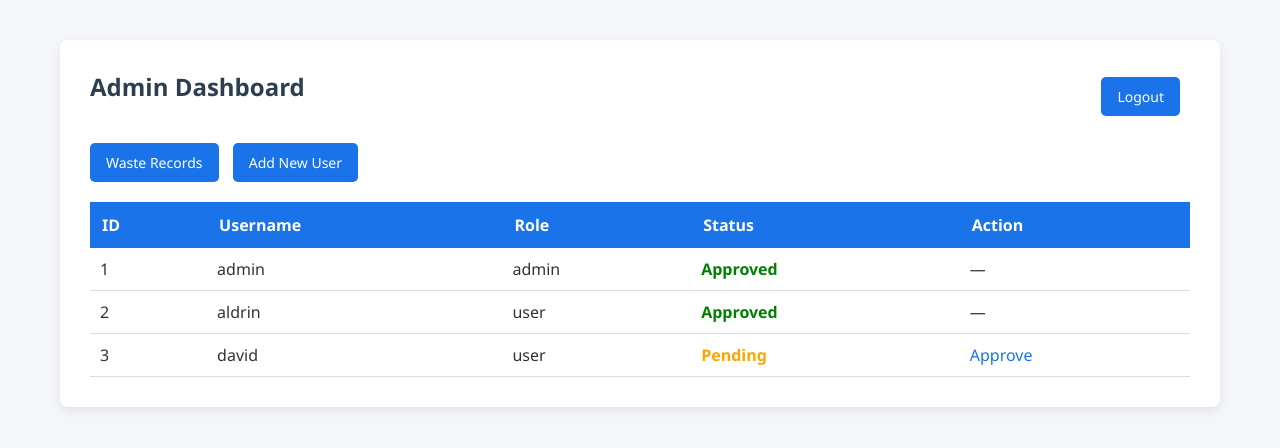
After one commit to aldrinjacob/Waste_Management_DBMS, a Flask app: page /admin in a window 1280 px wide. The commit adds this page. Shown: the top 448 px of the page. Run offline with Flask 3, Linux system fonts and the light colour scheme; a user stored in the database is signed in; data comes from the database, SQL or seed files in the repository; both versions use the stored data as it was after the commit.

Commit message:
Added admin user management and professional UI

```diff
--- a/app.py
+++ b/app.py
@@ -22,16 +22,30 @@ with get_db_connection() as conn:
         )
     """)
     conn.commit()
+
 with get_db_connection() as conn:
     conn.execute("""
         CREATE TABLE IF NOT EXISTS users (
             id INTEGER PRIMARY KEY AUTOINCREMENT,
             username TEXT UNIQUE NOT NULL,
-            password TEXT NOT NULL
+            password TEXT NOT NULL,
+            role TEXT NOT NULL,
+            status TEXT NOT NULL
         )
     """)
     conn.commit()
 
+with get_db_connection() as conn:
+    admin = conn.execute(
+        "SELECT * FROM users WHERE username = 'admin'"
+    ).fetchone()
+
+    if not admin:
+        conn.execute(
+            "INSERT INTO users (username, password, role, status) VALUES (?, ?, ?, ?)",
+            ('admin', 'admin123', 'admin', 'approved')
+        )
+        conn.commit()
 # ---------------- READ ----------------
 @app.route('/')
 def index():
@@ -93,27 +107,9 @@ def delete(id):
     conn.commit()
     conn.close()
     return redirect(url_for('index'))
-@app.route('/signup', methods=('GET', 'POST'))
+@app.route('/signup')
 def signup():
-    if request.method == 'POST':
-        username = request.form['username']
-        password = request.form['password']
-
-        conn = get_db_connection()
-        try:
-            conn.execute(
-                'INSERT INTO users (username, password) VALUES (?, ?)',
-                (username, password)
-            )
-            conn.commit()
-        except:
-            conn.close()
-            return "Username already exists"
-        conn.close()
-
-        return redirect(url_for('login'))
-
-    return render_template('signup.html')
+    return "Signup is disabled. Contact admin for access."
 @app.route('/login', methods=('GET', 'POST'))
 def login():
     if request.method == 'POST':
@@ -122,22 +118,72 @@ def login():
 
         conn = get_db_connection()
         user = conn.execute(
-            'SELECT * FROM users WHERE username=? AND password=?',
+            "SELECT * FROM users WHERE username=? AND password=? AND status='approved'",
             (username, password)
         ).fetchone()
         conn.close()
 
         if user:
             session['user'] = username
+            session['role'] = user['role']
             return redirect(url_for('index'))
         else:
-            return "Invalid username or password"
+            return "Access denied. User not approved or invalid credentials."
 
     return render_template('login.html')
 @app.route('/logout')
 def logout():
     session.pop('user', None)
     return redirect(url_for('login'))
+@app.route('/admin')
+def admin_dashboard():
+    if 'user' not in session or session.get('role') != 'admin':
+        return "Access denied. Admins only."
+
+    conn = get_db_connection()
+    users = conn.execute("SELECT * FROM users").fetchall()
+    conn.close()
+
+    return render_template('admin.html', users=users)
+
+@app.route('/approve/<int:user_id>')
+def approve_user(user_id):
+    if 'user' not in session or session.get('role') != 'admin':
+        return "Access denied. Admins only."
+
+    conn = get_db_connection()
+    conn.execute(
+        "UPDATE users SET status='approved' WHERE id=?",
+        (user_id,)
+    )
+    conn.commit()
+    conn.close()
+
+    return redirect(url_for('admin_dashboard'))
+@app.route('/add_user', methods=('GET', 'POST'))
+def add_user():
+    if 'user' not in session or session.get('role') != 'admin':
+        return "Access denied. Admins only."
+
+    if request.method == 'POST':
+        username = request.form['username']
+        password = request.form['password']
+
+        conn = get_db_connection()
+        try:
+            conn.execute(
+                "INSERT INTO users (username, password, role, status) VALUES (?, ?, ?, ?)",
+                (username, password, 'user', 'pending')
+            )
+            conn.commit()
+        except:
+            conn.close()
+            return "Username already exists"
+        conn.close()
+
+        return redirect(url_for('admin_dashboard'))
+
+    return render_template('add_user.html')
 
 # ---------------- RUN APP ----------------
 if __name__ == "__main__":
--- a/static/style.css
+++ b/static/style.css
@@ -0,0 +1,130 @@
+/* ===== Global Styles ===== */
+body {
+    margin: 0;
+    padding: 0;
+    font-family: "Segoe UI", Tahoma, Geneva, Verdana, sans-serif;
+    background-color: #f4f6f9;
+    color: #333;
+}
+
+/* ===== Page Container ===== */
+.container {
+    width: 90%;
+    max-width: 1100px;
+    margin: 40px auto;
+    background: #ffffff;
+    padding: 30px;
+    border-radius: 8px;
+    box-shadow: 0 4px 10px rgba(0, 0, 0, 0.08);
+}
+
+/* ===== Headings ===== */
+h2 {
+    margin-top: 0;
+    color: #2c3e50;
+    text-align: center;
+}
+
+/* ===== Links & Buttons ===== */
+a {
+    text-decoration: none;
+    color: #1a73e8;
+    font-weight: 500;
+}
+
+a:hover {
+    text-decoration: underline;
+}
+
+.button {
+    display: inline-block;
+    padding: 10px 16px;
+    background-color: #1a73e8;
+    color: white;
+    border-radius: 5px;
+    font-size: 14px;
+    margin-right: 10px;
+}
+
+.button:hover {
+    background-color: #1558b0;
+}
+
+/* ===== Tables ===== */
+table {
+    width: 100%;
+    border-collapse: collapse;
+    margin-top: 20px;
+}
+
+table th {
+    background-color: #1a73e8;
+    color: white;
+    padding: 12px;
+    text-align: left;
+}
+
+table td {
+    padding: 10px;
+    border-bottom: 1px solid #ddd;
+}
+
+table tr:hover {
+    background-color: #f1f1f1;
+}
+
+/* ===== Forms ===== */
+form {
+    max-width: 400px;
+    margin: 0 auto;
+}
+
+label {
+    font-weight: 600;
+}
+
+input[type="text"],
+input[type="password"],
+input[type="number"],
+input[type="date"] {
+    width: 100%;
+    padding: 10px;
+    margin-top: 6px;
+    margin-bottom: 15px;
+    border: 1px solid #ccc;
+    border-radius: 5px;
+}
+
+button {
+    width: 100%;
+    padding: 10px;
+    background-color: #1a73e8;
+    border: none;
+    color: white;
+    font-size: 15px;
+    border-radius: 5px;
+    cursor: pointer;
+}
+
+button:hover {
+    background-color: #1558b0;
+}
+
+/* ===== Top Bar ===== */
+.top-bar {
+    display: flex;
+    justify-content: space-between;
+    align-items: center;
+    margin-bottom: 20px;
+}
+
+/* ===== Status Labels ===== */
+.status-approved {
+    color: green;
+    font-weight: bold;
+}
+
+.status-pending {
+    color: orange;
+    font-weight: bold;
+}
--- /dev/null
+++ b/templates/admin.html
@@ -0,0 +1,54 @@
+<!DOCTYPE html>
+<html>
+<head>
+    <title>Admin Dashboard</title>
+    <link rel="stylesheet" href="{{ url_for('static', filename='style.css') }}">
+</head>
+<body>
+
+<div class="container">
+
+    <div class="top-bar">
+        <h2>Admin Dashboard</h2>
+        <a href="/logout" class="button">Logout</a>
+    </div>
+
+    <a href="/" class="button">Waste Records</a>
+    <a href="/add_user" class="button">Add New User</a>
+
+    <table>
+        <tr>
+            <th>ID</th>
+            <th>Username</th>
+            <th>Role</th>
+            <th>Status</th>
+            <th>Action</th>
+        </tr>
+
+        {% for user in users %}
+        <tr>
+            <td>{{ user.id }}</td>
+            <td>{{ user.username }}</td>
+            <td>{{ user.role }}</td>
+            <td>
+                {% if user.status == 'approved' %}
+                    <span class="status-approved">Approved</span>
+                {% else %}
+                    <span class="status-pending">Pending</span>
+                {% endif %}
+            </td>
+            <td>
+                {% if user.status == 'pending' %}
+                    <a href="/approve/{{ user.id }}">Approve</a>
+                {% else %}
+                    —
+                {% endif %}
+            </td>
+        </tr>
+        {% endfor %}
+    </table>
+
+</div>
+
+</body>
+</html>
--- a/templates/signup.html
+++ b/templates/signup.html
@@ -2,6 +2,7 @@
 <html>
 <head>
     <title>Signup</title>
+    <link rel="stylesheet" href="{{ url_for('static', filename='style.css') }}">
 </head>
 <body>
 
```
Also changed, not shown: templates/add.html (+19 -17 lines), templates/add_user.html (added, +29 -0 lines), templates/edit.html (+19 -17 lines), templates/index.html (+13 -5 lines), templates/login.html (+10 -5 lines), waste.db, 1 other file.
